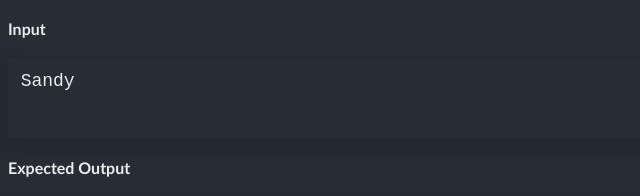
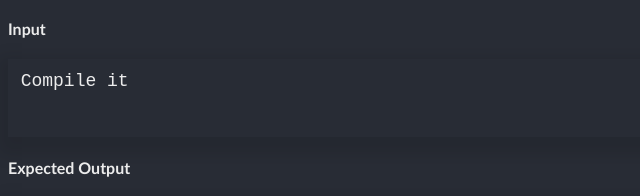
Before and after one commit to Deepak00747/Compile-it, a plain HTML site: page index.html in a window 1280 px wide. Shown: the part 701-897 px from the top of the page, 0-640 px from the left. Drawn offline with nearby package versions, Linux system fonts and the light colour scheme.

Commit message:
Update index.html

```diff
--- a/index.html
+++ b/index.html
@@ -1,7 +1,7 @@
 <head>
     <script src="https://cdnjs.cloudflare.com/ajax/libs/jquery/3.5.1/jquery.min.js"></script>
     <meta name="viewport" content="width=device-width, initial-scale=1.0">
-    <title>Compilo</title>
+    <title>Compile it</title>
 <style>
 .mn{
      width: 140px;
@@ -114,7 +114,7 @@ int main()
     </select>
 
     <h4>Input</h4>
-    <textarea id="input" style="width: calc(60% - 8px); height: 10%; resize: vertical;background-color:#282c35;color:#ececec;font-size:18px;border: 0.1px solid #e2e2e2">Sandy</textarea>
+    <textarea id="input" style="width: calc(60% - 8px); height: 10%; resize: vertical;background-color:#282c35;color:#ececec;font-size:18px;border: 0.1px solid #e2e2e2">Compile it</textarea>
 
     <h4>Expected Output</h4>
     <textarea id="expected-output" style="width: calc(60% - 8px); height: 10%; resize: vertical;background-color:#282c35;color:#ececec;font-size:18px;border: 1px solid #ececec"></textarea>
```
